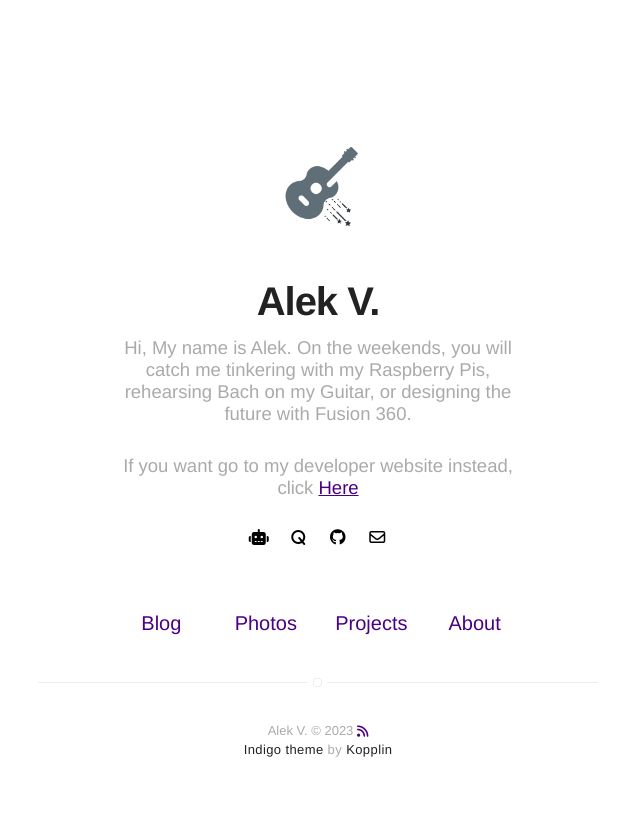
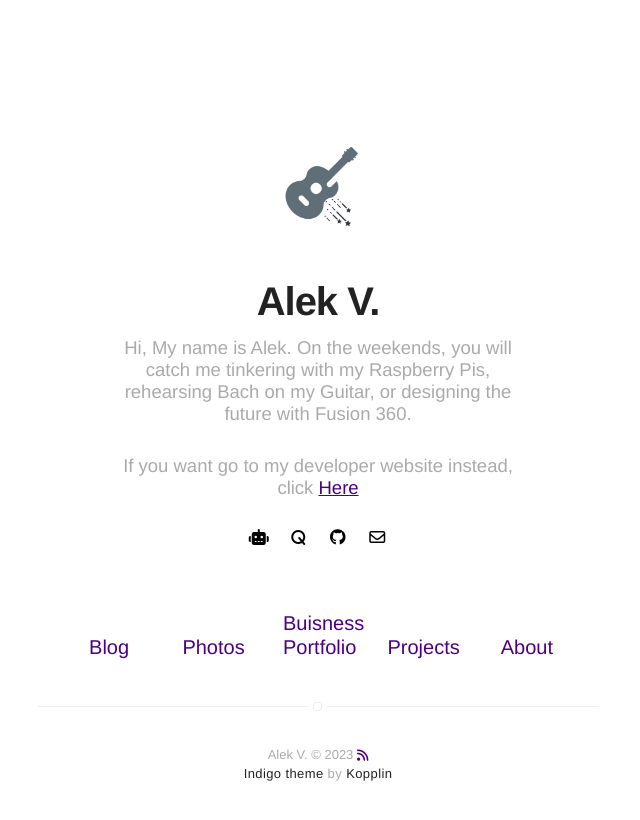
Before and after one commit to alekthegenius/alekthegenius.github.io, a Jekyll site: the page built from index.html, in a window 1280 px wide. Shown: the top 820 px of the page, without its empty margins (322-962 px from the left). Built offline with Jekyll 4.4.1, drawn with Linux system fonts in a browser that asks for light colours; nearby versions of some CDN libraries.

Commit message:
Update nav.html

```diff
--- a/_includes/nav.html
+++ b/_includes/nav.html
@@ -16,6 +16,10 @@
 
         <li class="item">
               <a class="link" href="{{ site.url }}/Aleks-Photos">Photos</a>
+        </li>
+
+        <li class="item">
+              <a class="link" href="{{ site.url }}/tech">Buisness Portfolio</a>
         </li>
 
         {% if site.projects == true %}
```
